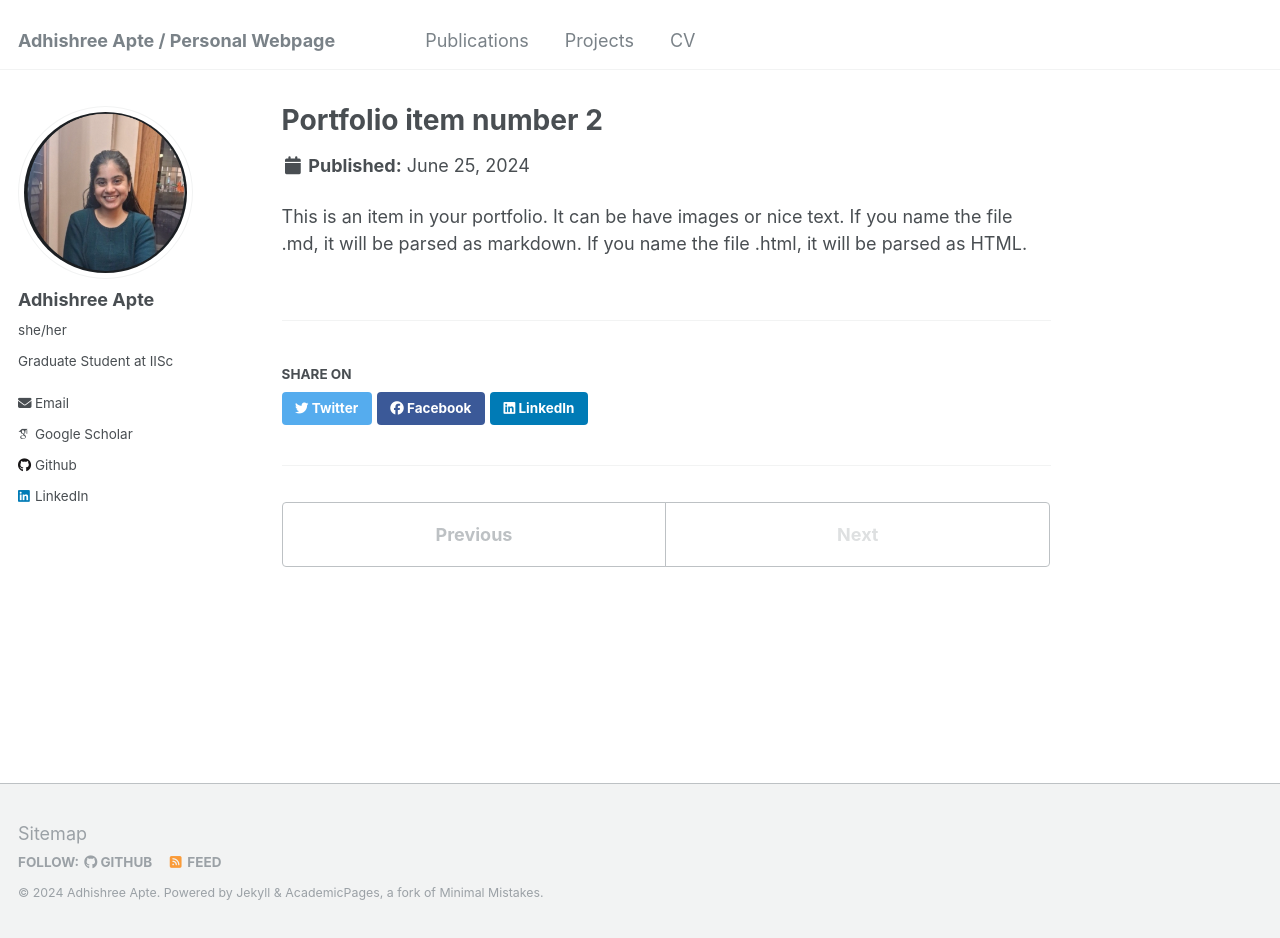
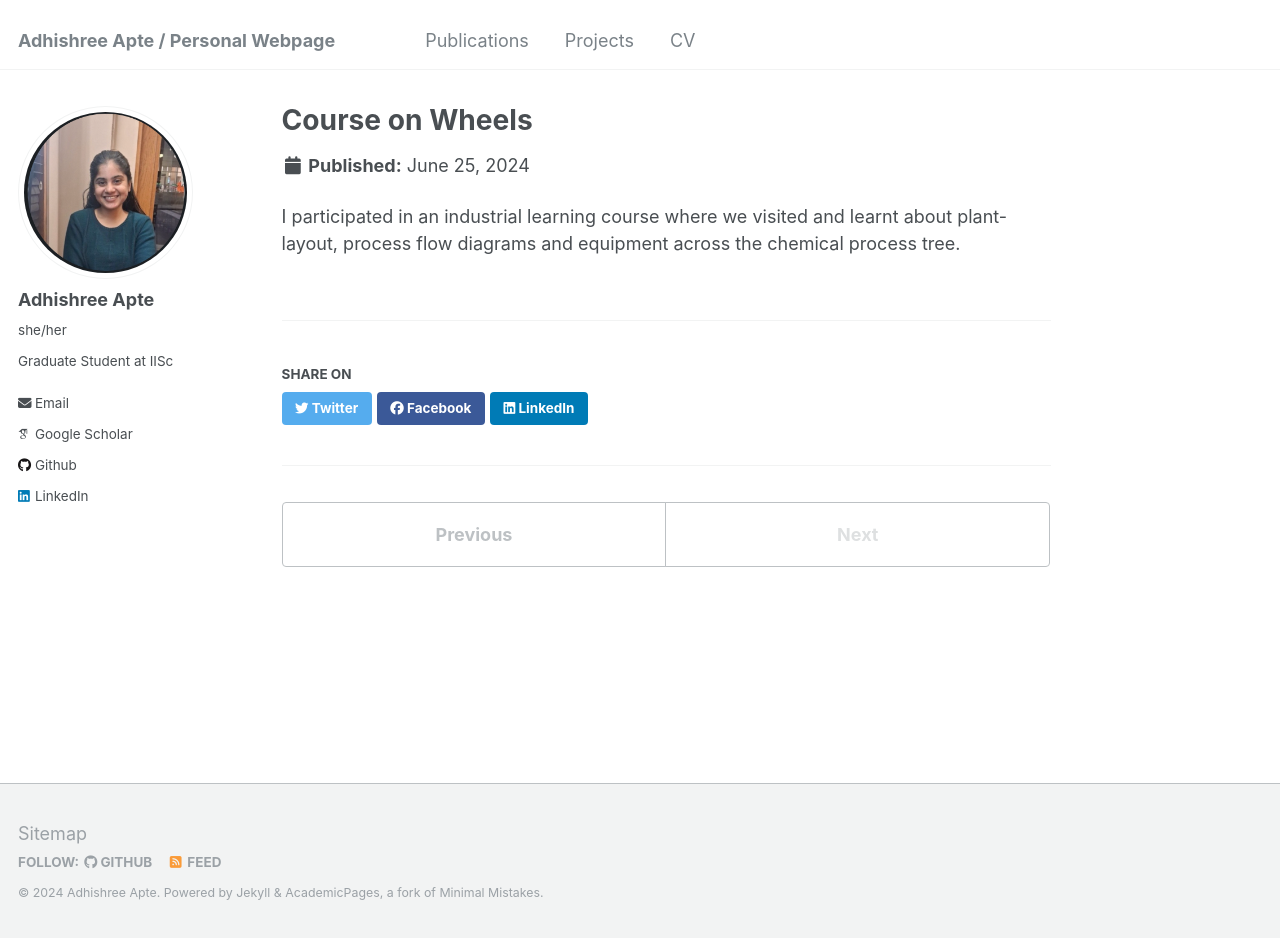
Before and after one commit to adhishreeapte/adhishreeapte.github.io, a Jekyll site: the page built from _portfolio/portfolio-2.html, in a window 1280 px wide and 938 px high. Built offline with Jekyll 4.4.1, drawn with Linux system fonts in a browser that asks for light colours; some web fonts are replaced.

Commit message:
Update portfolio-2.html

```diff
--- a/_portfolio/portfolio-2.html
+++ b/_portfolio/portfolio-2.html
@@ -1,7 +1,7 @@
 ---
-title: "Portfolio item number 2"
-excerpt: "Short description of portfolio item number 2 <br/><img src='/images/500x300.png'>"
+title: "Course on Wheels"
+excerpt: "Entire Process industry in Gujrat belt from extraction (ONGC, GAIL), refining (Reliance Jamnagar, ONGC), bulk (Deepak Chemicals, Alkyl Amines), fine (Atul), pharma (SunPharma) and industrial landfill <br/><img src='/images/500x300.png'>"
 collection: portfolio
 ---
 
-This is an item in your portfolio. It can be have images or nice text. If you name the file .md, it will be parsed as markdown. If you name the file .html, it will be parsed as HTML.
+I participated in an industrial learning course where we visited and learnt about plant-layout, process flow diagrams and equipment across the chemical process tree.
```
